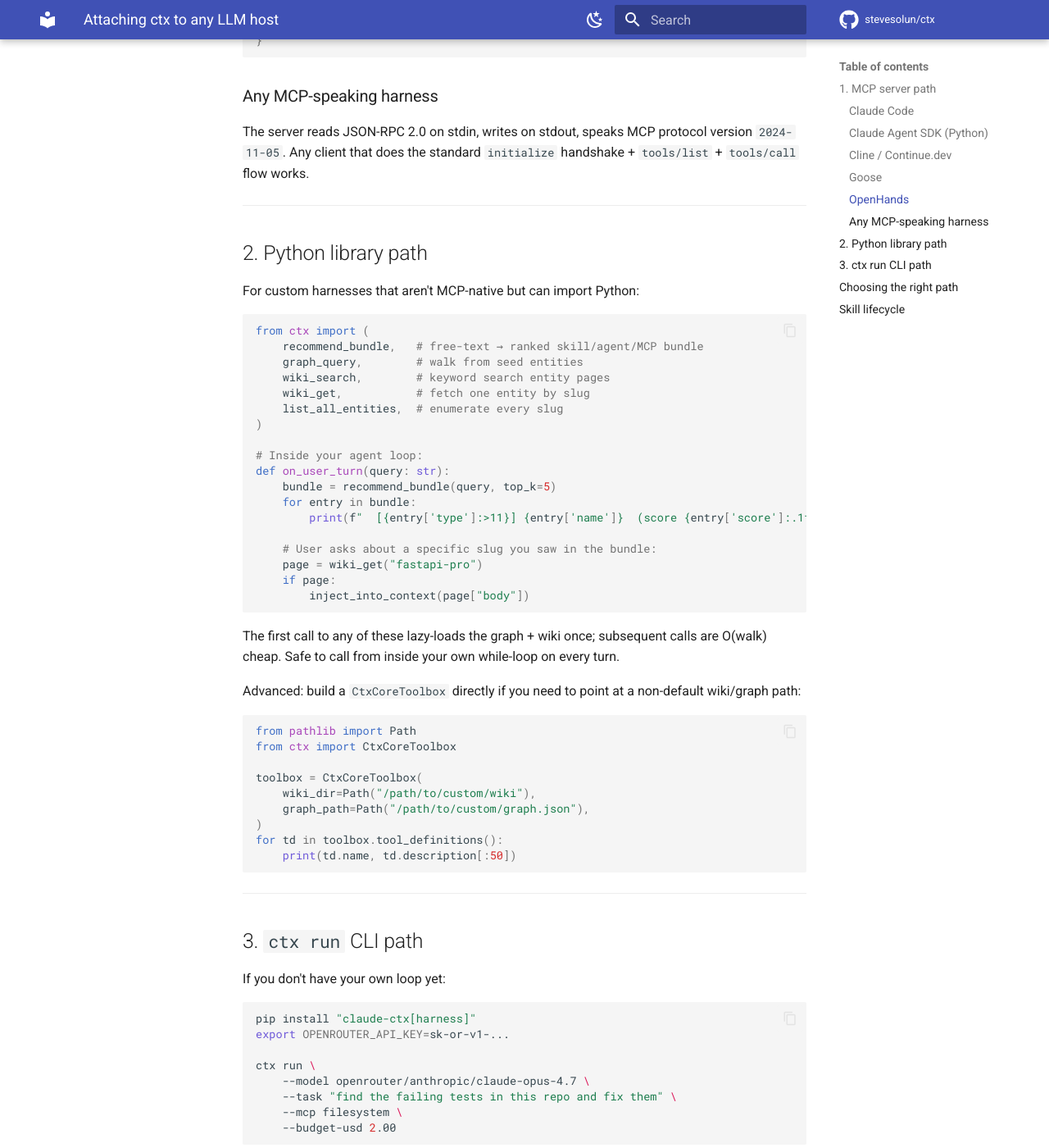
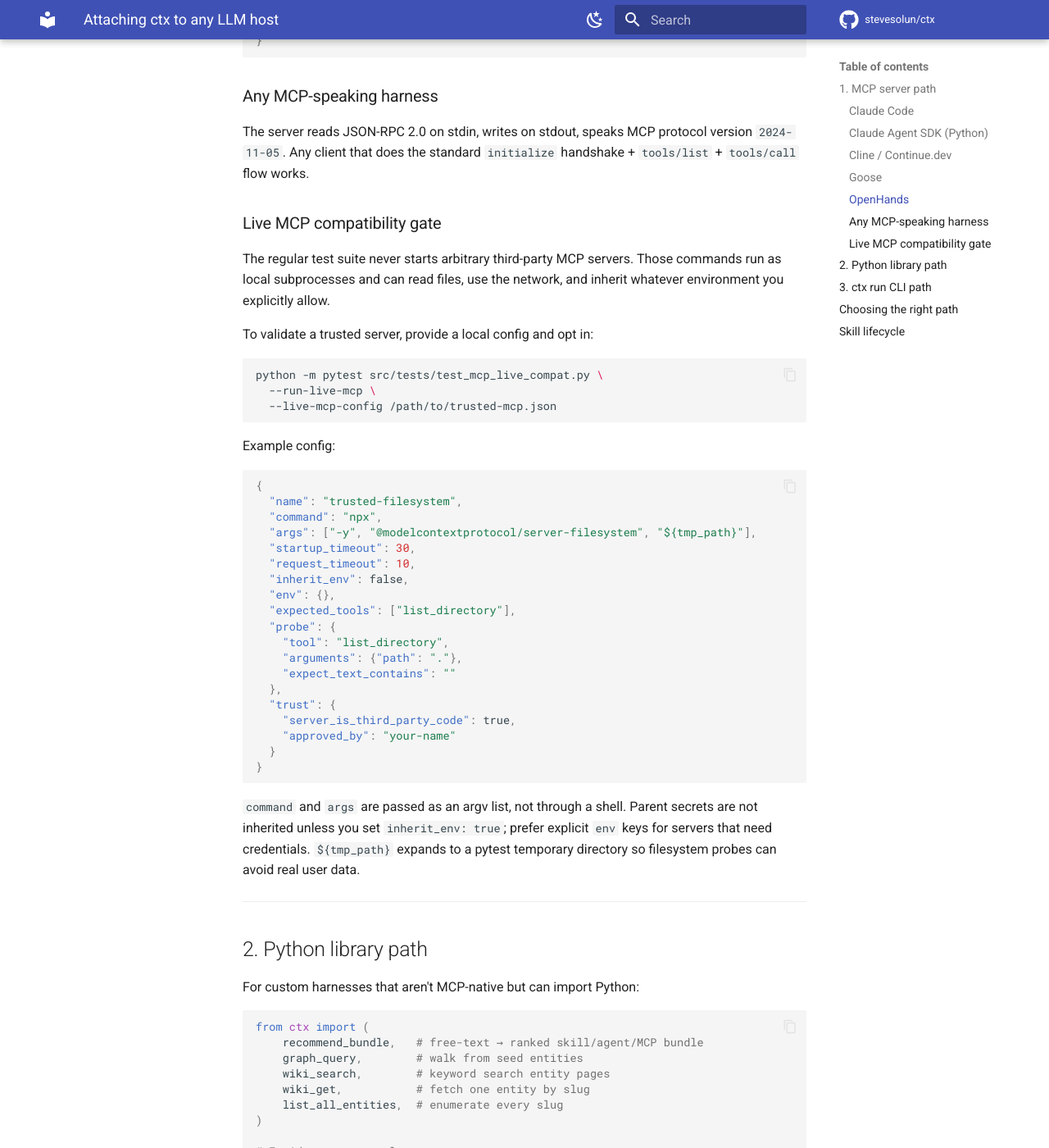
Before and after one commit to stevesolun/ctx, an MkDocs documentation site: the page built from docs/harness/attaching-to-hosts.md, in a window 1280 px wide and 1400 px high, scrolled down 1985 px. Shown: the whole window at 82% size. Built offline with MkDocs 1.6.1 and Material for MkDocs 9.7.7, drawn with Linux system fonts in a browser that asks for light colours; comment, search, counter and statistics services are not loaded.

Commit message:
test: add opt-in live mcp gate

````diff
--- a/docs/harness/attaching-to-hosts.md
+++ b/docs/harness/attaching-to-hosts.md
@@ -95,6 +95,49 @@
 The server reads JSON-RPC 2.0 on stdin, writes on stdout, speaks
 MCP protocol version `2024-11-05`. Any client that does the standard
 `initialize` handshake + `tools/list` + `tools/call` flow works.
+
+### Live MCP compatibility gate
+
+The regular test suite never starts arbitrary third-party MCP servers.
+Those commands run as local subprocesses and can read files, use the
+network, and inherit whatever environment you explicitly allow.
+
+To validate a trusted server, provide a local config and opt in:
+
+```bash
+python -m pytest src/tests/test_mcp_live_compat.py \
+  --run-live-mcp \
+  --live-mcp-config /path/to/trusted-mcp.json
+```
+
+Example config:
+
+```json
+{
+  "name": "trusted-filesystem",
+  "command": "npx",
+  "args": ["-y", "@modelcontextprotocol/server-filesystem", "${tmp_path}"],
+  "startup_timeout": 30,
+  "request_timeout": 10,
+  "inherit_env": false,
+  "env": {},
+  "expected_tools": ["list_directory"],
+  "probe": {
+    "tool": "list_directory",
+    "arguments": {"path": "."},
+    "expect_text_contains": ""
+  },
+  "trust": {
+    "server_is_third_party_code": true,
+    "approved_by": "your-name"
+  }
+}
+```
+
+`command` and `args` are passed as an argv list, not through a shell.
+Parent secrets are not inherited unless you set `inherit_env: true`; prefer
+explicit `env` keys for servers that need credentials. `${tmp_path}` expands
+to a pytest temporary directory so filesystem probes can avoid real user data.
 
 ---
 
````
Also changed, not shown: docs/reports/ctx-million-dollar-review-2026-04-27.md (+30 -3 lines), 2 other files.
